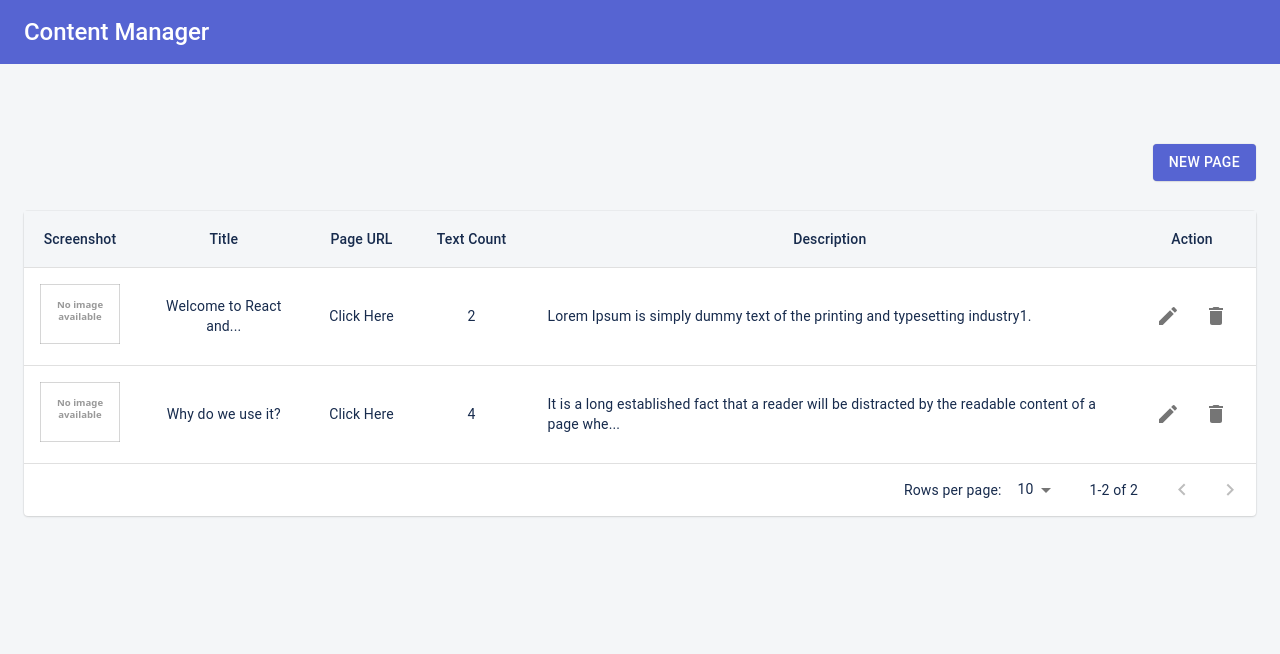
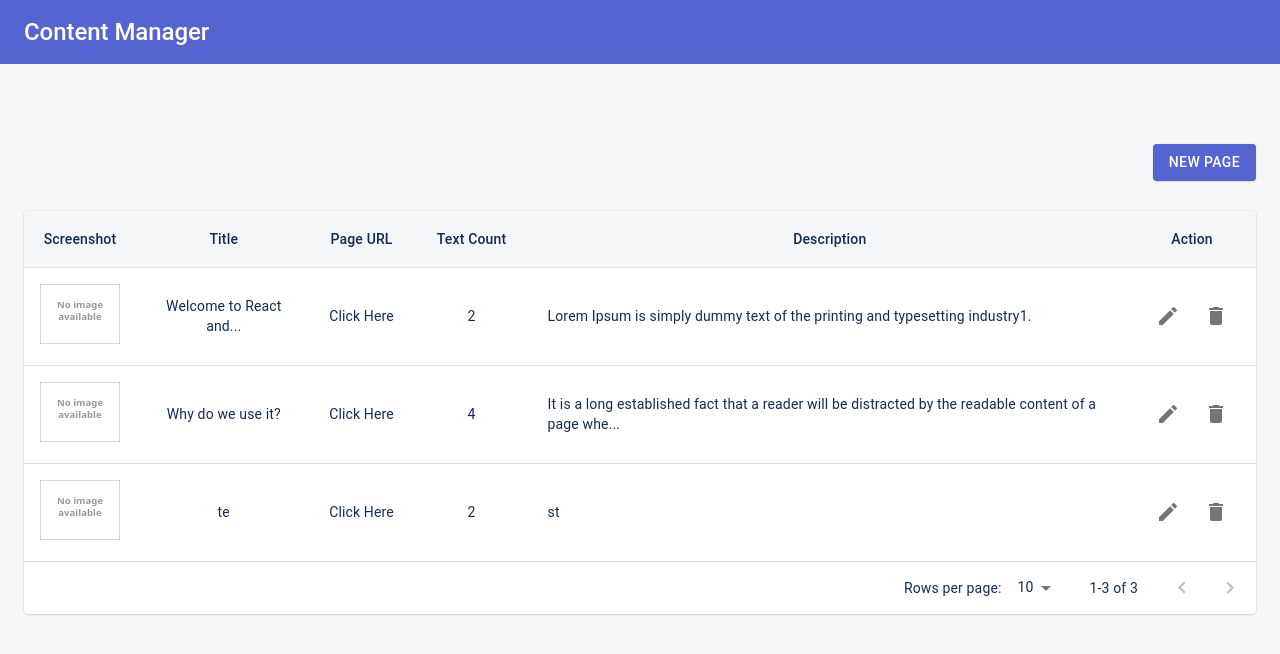
Before and after one commit to danieljindev/next-content-manager, a Next.js app: page / in a window 1280 px wide. Shown: the top 654 px of the page. Built offline with nearby package versions, Linux system fonts and the light colour scheme; data requests are answered from the project's data file.

Commit message:
Fix small bugs

```diff
--- a/database/db.json
+++ b/database/db.json
@@ -19,6 +19,16 @@
       "keywords": "Lorem, React, Redux",
       "description": "It is a long established fact that a reader will be distracted by the readable content of a page when looking at its layout.",
       "count": 4
+    },
+    {
+      "id": "dff14108-ab66-44ba-965e-dccfcf438518",
+      "url": "dff14108-ab66-44ba-965e-dccfcf438518",
+      "title": "te",
+      "author": "Daniel Jin",
+      "keywords": "React, Next, Json",
+      "description": "st",
+      "screenshot": "",
+      "count": 2
     }
   ],
   "texts": [
@@ -47,10 +57,16 @@
       "value": "Lorem Ipsum comes from sections 1.10.32 and 1.10.33 of \"de Finibus Bonorum et Malorum\" (The Extremes of Good and Evil) by Cicero, written in 45 BC. This book is a treatise on the theory of ethics, very popular during the Renaissance. The first line of Lorem Ipsum, \"Lorem ipsum dolor sit amet..\", comes from a line in section 1.10.32."
     },
     {
-      "id": "d793e95b-382c-407b-b155-e878342952c1",
-      "key": "Test",
-      "pageId": "2",
-      "value": "Hello test 1 "
+      "id": "da07c498-9d4b-4fee-8c93-bff88a0ae4c9",
+      "key": "rwr",
+      "pageId": "dff14108-ab66-44ba-965e-dccfcf438518",
+      "value": "sdfas "
+    },
+    {
+      "id": "44cb9cd7-2f06-4177-b1d6-83a86195f05e",
+      "key": "asdf",
+      "pageId": "dff14108-ab66-44ba-965e-dccfcf438518",
+      "value": "sdrt ert"
     }
   ]
 }
--- a/sagas/index.ts
+++ b/sagas/index.ts
@@ -19,7 +19,7 @@ import {
 } from '../slices/page';
 import { PageItem, TextItem } from '../types';
 import { API_URL } from '../config';
-import { getSelectdPage } from '../selectors';
+import { getPageStates } from '../selectors';
 import { PayloadAction } from '@reduxjs/toolkit';
 
 function* fetchPagesSaga(): any {
@@ -76,9 +76,9 @@ function* fetchTextsSaga({ payload }: PayloadAction<string>): any {
 function* addTextSaga({ payload }: PayloadAction<TextItem>): any {
   try {
     yield axios.post(`${API_URL}/texts`, payload);
-    const page = yield select(getSelectdPage);
+    const { page } = yield select(getPageStates);
     if (page) {
-      yield axios.put(`${API_URL}/pages/${page.id}`, { ...page, count: page.count + 1 });
+      yield axios.put(`${API_URL}/pages/${page.id}`, { ...page, count: page.count });
     }
   } catch (error) {}
 }
@@ -92,9 +92,9 @@ function* updateTextSaga({ payload }: PayloadAction<TextItem>): any {
 function* deleteTextSaga({ payload }: PayloadAction<TextItem>): any {
   try {
     yield axios.delete(`${API_URL}/texts/${payload.id}`);
-    const page = yield select(getSelectdPage);
+    const { page } = yield select(getPageStates);
     if (page) {
-      yield axios.put(`${API_URL}/pages/${page.id}`, { ...page, count: page.count - 1 });
+      yield axios.put(`${API_URL}/pages/${page.id}`, { ...page, count: page.count });
     }
   } catch (error) {}
 }
--- a/selectors/index.ts
+++ b/selectors/index.ts
@@ -1,11 +1,3 @@
 import { PageItem, RootState } from '../types';
 
 export const getPageStates = (state: RootState) => state.pageState;
-
-export const getSelectdPage = (state: RootState): PageItem | undefined => {
-  const { pages, page: current } = state.pageState;
-
-  const selected = pages.find((page) => page.id === current?.id);
-
-  return selected;
-};
--- a/slices/page.ts
+++ b/slices/page.ts
@@ -74,9 +74,9 @@ const pageSlice = createSlice({
 
     addText: (state, { payload }: PayloadAction<TextItem>) => {
       state.texts.push(payload);
-      state.pages = state.pages.map((page) =>
-        page.id === payload.pageId ? { ...page, count: page.count + 1 } : page
-      );
+      if (state.page) {
+        state.page.count = state.page.count + 1;
+      }
     },
 
     updateText: (state, { payload }: PayloadAction<TextItem>) => {
@@ -87,9 +87,9 @@ const pageSlice = createSlice({
 
     deleteText: (state, { payload }: PayloadAction<TextItem>) => {
       state.texts = state.texts.filter((text) => text.id !== payload.id);
-      state.pages = state.pages.map((page) =>
-        page.id === payload.pageId ? { ...page, count: page.count - 1 } : page
-      );
+      if (state.page) {
+        state.page.count = state.page.count - 1;
+      }
     },
   },
 });
```
